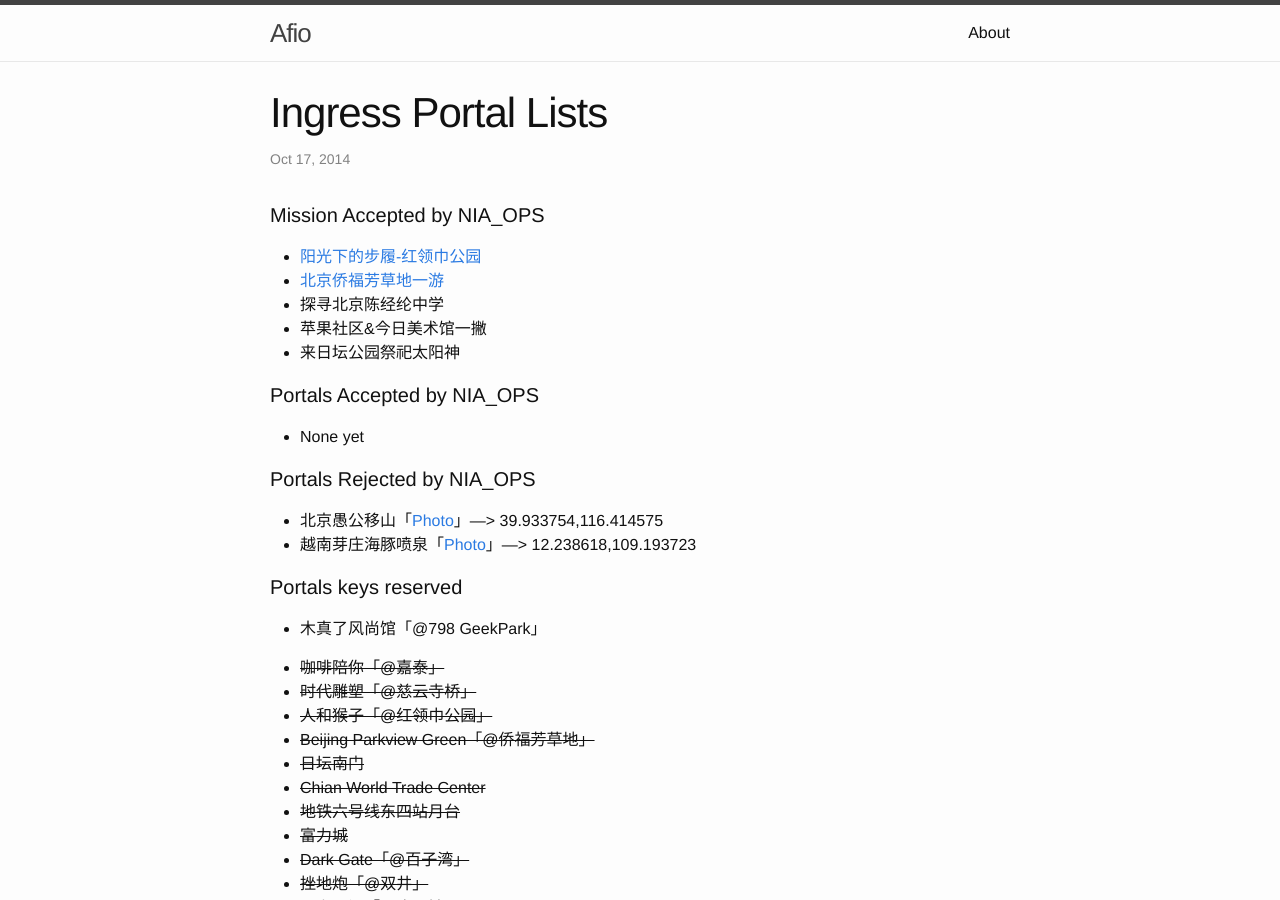
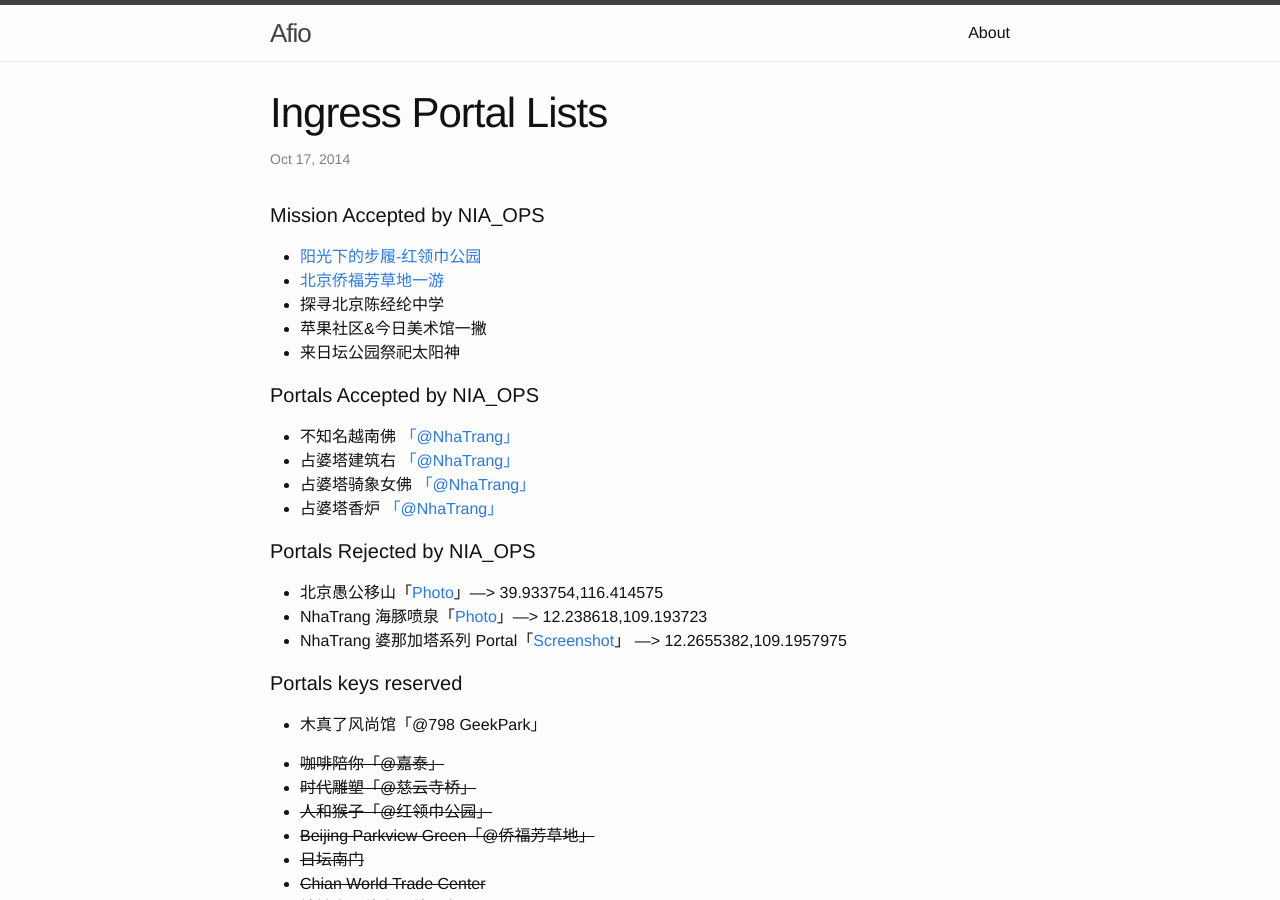
Before and after one commit to Afio/afio.github.io, a Jekyll site: the page built from _posts/2014-10-17-Ingress-Portal-About.md, in a window 1280 px wide and 900 px high. Built offline with Jekyll 4.4.1, drawn with Linux system fonts in a browser that asks for light colours; comment, search, counter and statistics services are not loaded.

Commit message:
po update

```diff
--- a/_posts/2014-10-17-Ingress-Portal-About.md
+++ b/_posts/2014-10-17-Ingress-Portal-About.md
@@ -16,13 +16,17 @@ categories: ingress
 
 ####Portals Accepted by NIA_OPS
 
-- None yet
+- 不知名越南佛 <a href="http://ingresss.qiniudn.com/IMG_4803.PNG" target="_blank">「@NhaTrang」</a>
+- 占婆塔建筑右 <a href="http://ingresss.qiniudn.com/IMG_4804.PNG0" target="_blank">「@NhaTrang」</a>
+- 占婆塔骑象女佛 <a href="http://ingresss.qiniudn.com/IMG_4805.PNG" target="_blank">「@NhaTrang」</a>
+- 占婆塔香炉 <a href="http://ingresss.qiniudn.com/IMG_4806.PNG" target="_blank">「@NhaTrang」</a>
 
 ####Portals Rejected by NIA_OPS
 
 
 - 北京愚公移山「<a href="http://ingresss.qiniudn.com/yugongyishan.jpg" target="_blank">Photo</a>」---> 39.933754,116.414575
-- 越南芽庄海豚喷泉「<a href="http://ingresss.qiniudn.com/haitunpenquan.jpg" target="_blank">Photo</a>」---> 12.238618,109.193723
+- NhaTrang 海豚喷泉「<a href="http://ingresss.qiniudn.com/haitunpenquan.jpg" target="_blank">Photo</a>」---> 12.238618,109.193723
+- NhaTrang 婆那加塔系列 Portal「<a href="https://plus.google.com/u/1/communities/109232994234702056256" target="_blank">Screenshot</a>」 ---> 12.2655382,109.1957975
 
 ####Portals keys reserved
 
```
Also changed, not shown: _posts/2014-11-18-Ingress-Tour.md (+12 -8 lines).
